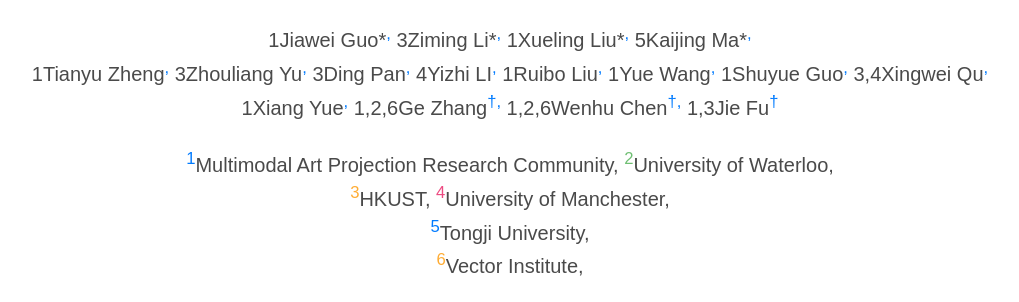
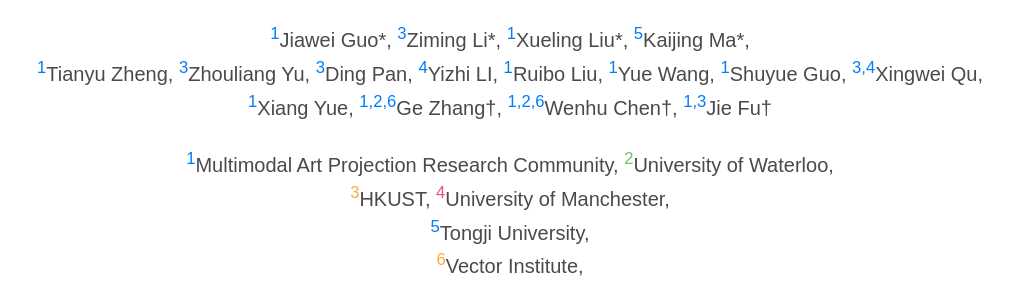
Before and after one commit to CodeEditorBench/CodeEditorBench.github.io, a plain HTML site: page index.html in a window 1280 px wide. Shown: the part 244-546 px from the top of the page, without its empty margins (130-1149 px from the left). Drawn offline with nearby package versions, Linux system fonts and the light colour scheme; a script that the page names is missing; some icons are missing; a web font is replaced by a local one.

Commit message:
Update index.html

```diff
--- a/index.html
+++ b/index.html
@@ -94,22 +94,22 @@
             A Framework for Evaluating Code Editing Capability of Large Language Models
           </h2>
           <div class="is-size-5 publication-authors">
-            <span class="author-block">1</sup>Jiawei Guo*<sup style="color:#007bff;">,</span>
-            <span class="author-block">3</sup>Ziming Li*<sup style="color:#007bff;">,</span>
-            <span class="author-block">1</sup>Xueling Liu*<sup style="color:#007bff;">,</span>
-            <span class="author-block">5</sup>Kaijing Ma*<sup style="color:#007bff;">,</span><br>
-            <span class="author-block">1</sup>Tianyu Zheng<sup style="color:#007bff;">,</span>
-            <span class="author-block">3</sup>Zhouliang Yu<sup style="color:#007bff;">,</span>
-            <span class="author-block">3</sup>Ding Pan<sup style="color:#007bff;">,</span>
-            <span class="author-block">4</sup>Yizhi LI<sup style="color:#007bff;">,</span>
-            <span class="author-block">1</sup>Ruibo Liu<sup style="color:#007bff;">,</span>
-            <span class="author-block">1</sup>Yue Wang<sup style="color:#007bff;">,</span>
-            <span class="author-block">1</sup>Shuyue Guo<sup style="color:#007bff;">,</span>
-            <span class="author-block">3,4</sup>Xingwei Qu<sup style="color:#007bff;">,</span><br>
-            <span class="author-block">1</sup>Xiang Yue<sup style="color:#007bff;">,</span>
-            <span class="author-block">1,2,6</sup>Ge Zhang<sup style="color:#007bff;">†,</span>
-            <span class="author-block">1,2,6</sup>Wenhu Chen<sup style="color:#007bff;">†,</span>
-            <span class="author-block">1,3</sup>Jie Fu<sup style="color:#007bff;">†</span>
+            <span class="author-block"><sup style="color:#007bff;">1</sup>Jiawei Guo*,</span>
+            <span class="author-block"><sup style="color:#007bff;">3</sup>Ziming Li*,</span>
+            <span class="author-block"><sup style="color:#007bff;">1</sup>Xueling Liu*,</span>
+            <span class="author-block"><sup style="color:#007bff;">5</sup>Kaijing Ma*,</span><br>
+            <span class="author-block"><sup style="color:#007bff;">1</sup>Tianyu Zheng,</span>
+            <span class="author-block"><sup style="color:#007bff;">3</sup>Zhouliang Yu,</span>
+            <span class="author-block"><sup style="color:#007bff;">3</sup>Ding Pan,</span>
+            <span class="author-block"><sup style="color:#007bff;">4</sup>Yizhi LI,</span>
+            <span class="author-block"><sup style="color:#007bff;">1</sup>Ruibo Liu,</span>
+            <span class="author-block"><sup style="color:#007bff;">1</sup>Yue Wang,</span>
+            <span class="author-block"><sup style="color:#007bff;">1</sup>Shuyue Guo,</span>
+            <span class="author-block"><sup style="color:#007bff;">3,4</sup>Xingwei Qu,</span><br>
+            <span class="author-block"><sup style="color:#007bff;">1</sup>Xiang Yue,</span>
+            <span class="author-block"><sup style="color:#007bff;">1,2,6</sup>Ge Zhang†,</span>
+            <span class="author-block"><sup style="color:#007bff;">1,2,6</sup>Wenhu Chen†,</span>
+            <span class="author-block"><sup style="color:#007bff;">1,3</sup>Jie Fu†</span>
           </div>
 
           <br>
```
